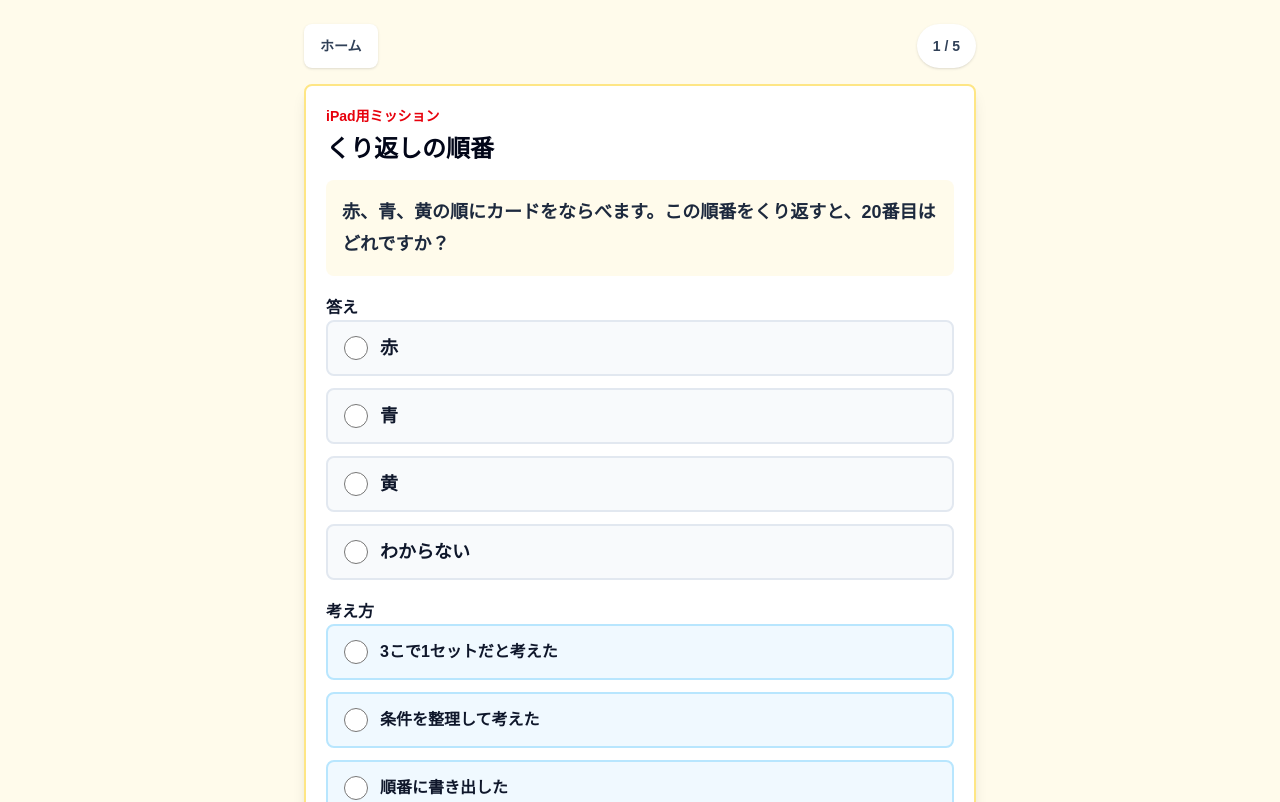
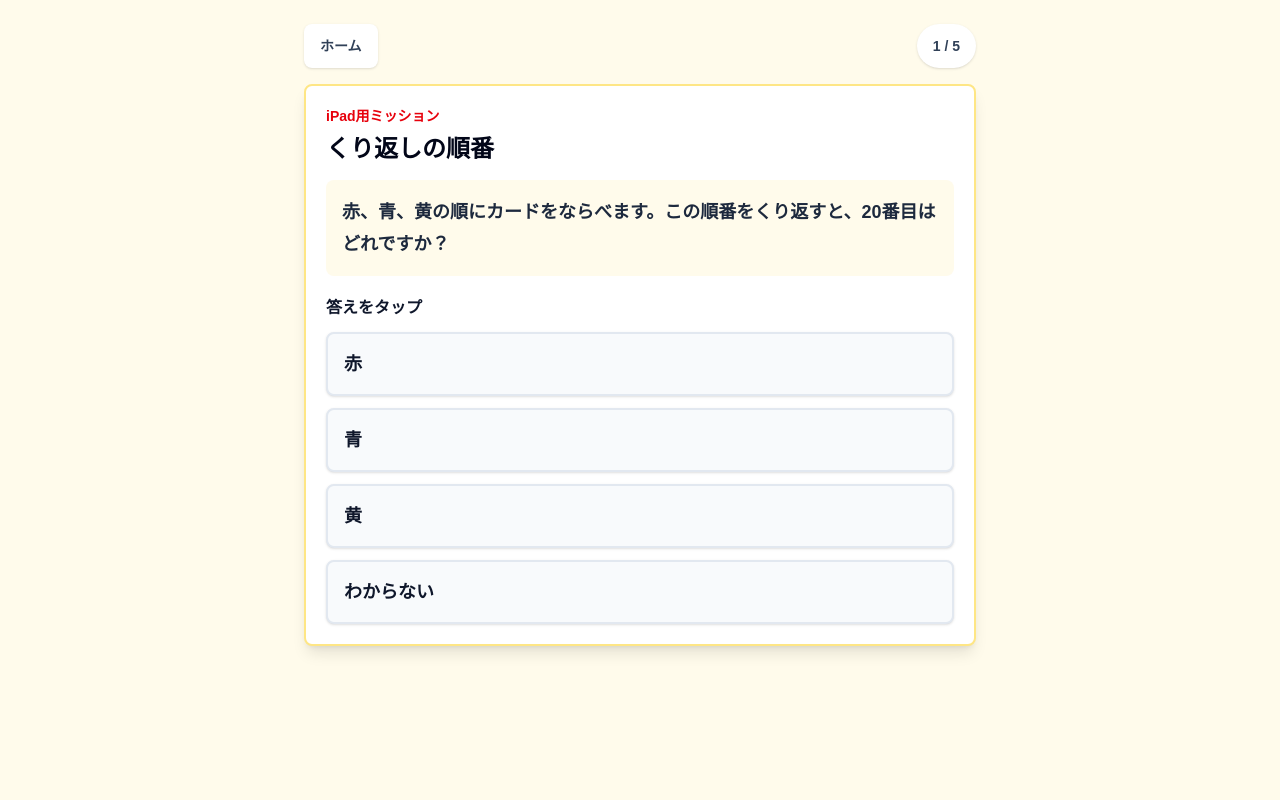
Before and after one commit to tripleaoyama/sengoku-baseball-detectives, a Next.js app: page /ipad-mission in a window 1280 px wide. Shown: the top 802 px of the page. Built offline with nearby package versions, Linux system fonts and the light colour scheme.

Commit message:
Use link-only iPad mission choices

```diff
--- a/src/app/ipad-mission/page.tsx
+++ b/src/app/ipad-mission/page.tsx
@@ -22,6 +22,16 @@ function normalizeIndex(value: string | string[] | undefined, max: number) {
 
 function buildQuestionUrl(count: number, index: number) {
   return `/ipad-mission?count=${count}&q=${index}`;
+}
+
+function buildAnswerUrl(count: number, index: number, answer: string) {
+  const params = new URLSearchParams({ count: String(count), q: String(index), answer });
+  return `/ipad-mission?${params.toString()}`;
+}
+
+function buildFeedbackUrl(count: number, index: number, answer: string, thinking: string) {
+  const params = new URLSearchParams({ count: String(count), q: String(index), answer, thinking, checked: "1" });
+  return `/ipad-mission?${params.toString()}`;
 }
 
 export default async function IpadMissionPage({ searchParams }: { searchParams: SearchParams }) {
@@ -60,7 +70,6 @@ export default async function IpadMissionPage({ searchParams }: { searchParams:
     return <main className="min-h-screen p-6 text-lg font-bold">iPad用ミッションを準備しています。</main>;
   }
 
-  const needsSelection = checked && (!selectedAnswer || !selectedThinking);
   const showFeedback = checked && selectedAnswer && selectedThinking;
   const isAnswerCorrect = selectedAnswer === question.answer;
   const isThinkingCorrect = selectedThinking === question.bestThinking;
@@ -83,43 +92,40 @@ export default async function IpadMissionPage({ searchParams }: { searchParams:
             <h1 className="mt-2 text-2xl font-black leading-tight text-slate-950">{question.title}</h1>
             <p className="mt-4 rounded-lg bg-amber-50 p-4 text-lg font-bold leading-8 text-slate-800">{question.question}</p>
 
-            <form action="/ipad-mission" method="get" className="mt-5 grid gap-5">
-              <input type="hidden" name="count" value={count} />
-              <input type="hidden" name="q" value={currentIndex} />
-              <input type="hidden" name="checked" value="1" />
-
-              <fieldset className="grid gap-3">
-                <legend className="text-base font-black text-slate-900">答え</legend>
+            {!selectedAnswer ? (
+              <div className="mt-5 grid gap-3">
+                <p className="text-base font-black text-slate-900">答えをタップ</p>
                 {question.choices.map((choice) => (
-                  <label
+                  <Link
                     key={choice}
-                    className="flex min-h-14 items-center gap-3 rounded-lg border-2 border-slate-200 bg-slate-50 px-4 py-3 text-lg font-black text-slate-900"
+                    href={buildAnswerUrl(count, currentIndex, choice)}
+                    className="block min-h-14 rounded-lg border-2 border-slate-200 bg-slate-50 px-4 py-4 text-lg font-black text-slate-900 shadow-sm"
                   >
-                    <input className="h-6 w-6 accent-red-500" type="radio" name="answer" value={choice} defaultChecked={selectedAnswer === choice} />
-                    <span>{choice}</span>
-                  </label>
+                    {choice}
+                  </Link>
                 ))}
-              </fieldset>
-
-              <fieldset className="grid gap-3">
-                <legend className="text-base font-black text-slate-900">考え方</legend>
+              </div>
+            ) : (
+              <div className="mt-5 grid gap-3">
+                <div className="rounded-lg bg-red-50 p-4">
+                  <p className="text-sm font-black text-red-700">選んだ答え</p>
+                  <p className="mt-1 text-xl font-black text-red-950">{selectedAnswer}</p>
+                </div>
+                <p className="text-base font-black text-slate-900">考え方をタップ</p>
                 {question.thinkingChoices.map((choice) => (
-                  <label
+                  <Link
                     key={choice}
-                    className="flex min-h-14 items-center gap-3 rounded-lg border-2 border-sky-200 bg-sky-50 px-4 py-3 text-base font-black text-slate-900"
+                    href={buildFeedbackUrl(count, currentIndex, selectedAnswer, choice)}
+                    className="block min-h-14 rounded-lg border-2 border-sky-200 bg-sky-50 px-4 py-4 text-base font-black text-slate-900 shadow-sm"
                   >
-                    <input className="h-6 w-6 accent-sky-600" type="radio" name="thinking" value={choice} defaultChecked={selectedThinking === choice} />
-                    <span>{choice}</span>
-                  </label>
+                    {choice}
+                  </Link>
                 ))}
-              </fieldset>
-
-              {needsSelection && <p className="rounded-lg bg-red-50 p-3 text-base font-black text-red-700">答えと考え方を1つずつ選んでね。</p>}
-
-              <button type="submit" className="rounded-lg bg-red-500 px-6 py-4 text-xl font-black text-white shadow-lg">
-                答え合わせをする
-              </button>
-            </form>
+                <Link href={buildQuestionUrl(count, currentIndex)} className="mt-2 block rounded-lg bg-white px-4 py-3 text-center text-base font-black text-slate-700 shadow-sm">
+                  答えを選び直す
+                </Link>
+              </div>
+            )}
           </section>
         ) : (
           <section className="rounded-lg border-2 border-slate-200 bg-white p-5 shadow-lg">
```
